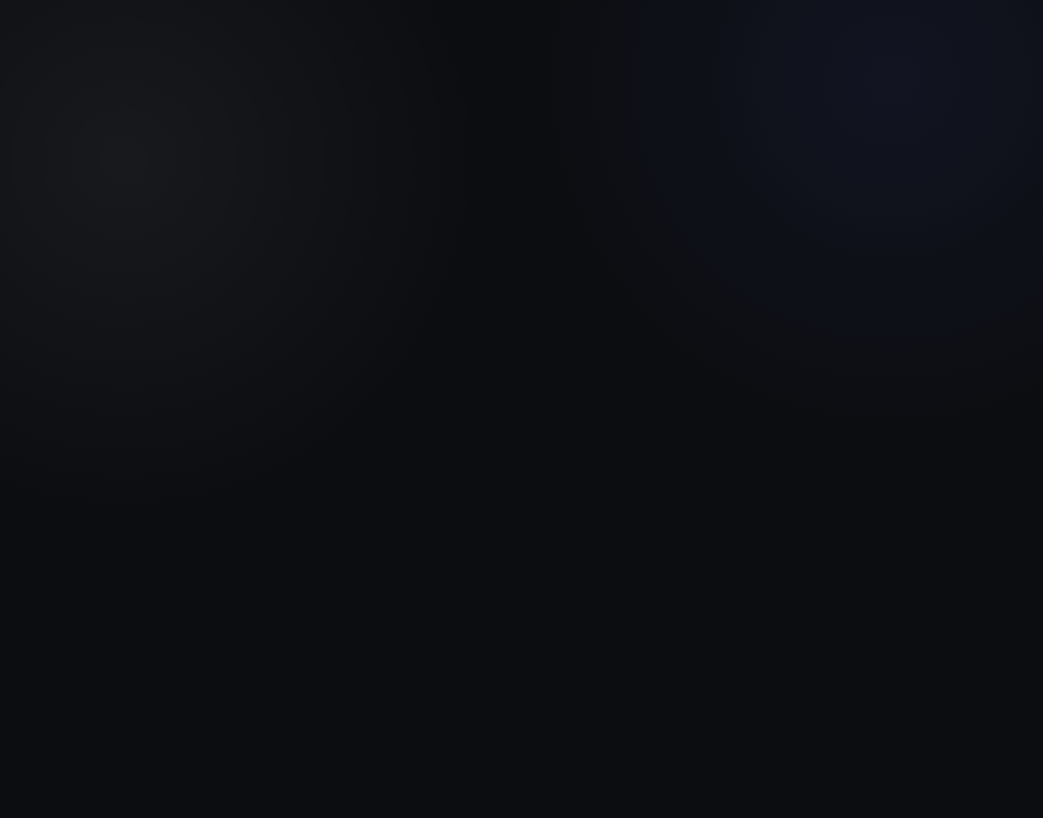
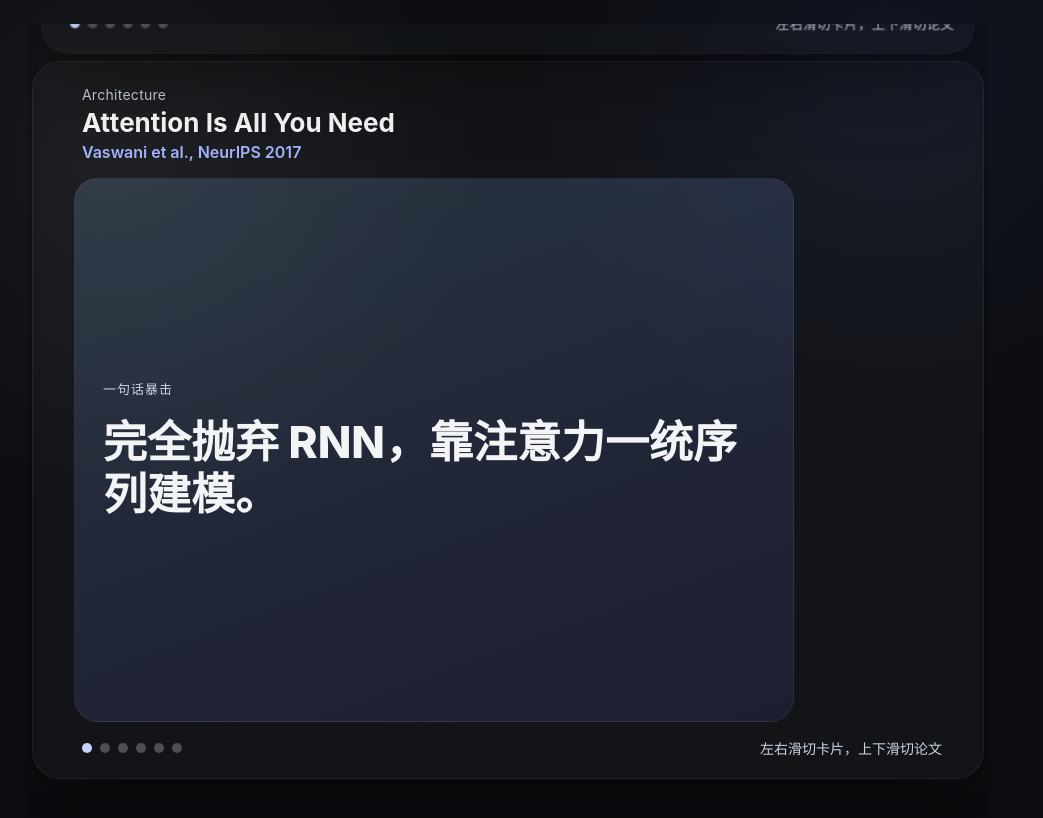
Before and after one commit to cklxx/paper, a React (Vite) app: page / in a window 1280 px wide. Shown: the top 818 px of the page, without its empty margins (132-1175 px from the left). Built offline with nearby package versions, Linux system fonts and the light colour scheme.

Commit message:
Fix carousel layout for feed visibility

```diff
--- a/src/styles.css
+++ b/src/styles.css
@@ -87,8 +87,10 @@
   width: min(960px, 100%);
   height: 100vh;
   overflow: hidden;
-  display: grid;
-  align-items: center;
+  display: flex;
+  flex-direction: column;
+  align-items: stretch;
+  justify-content: center;
   position: relative;
   padding: 10px 4px 18px;
   scrollbar-width: none;
@@ -102,6 +104,7 @@
   display: flex;
   flex-direction: column;
   height: 100%;
+  width: 100%;
   gap: 16px;
 }
 
```
